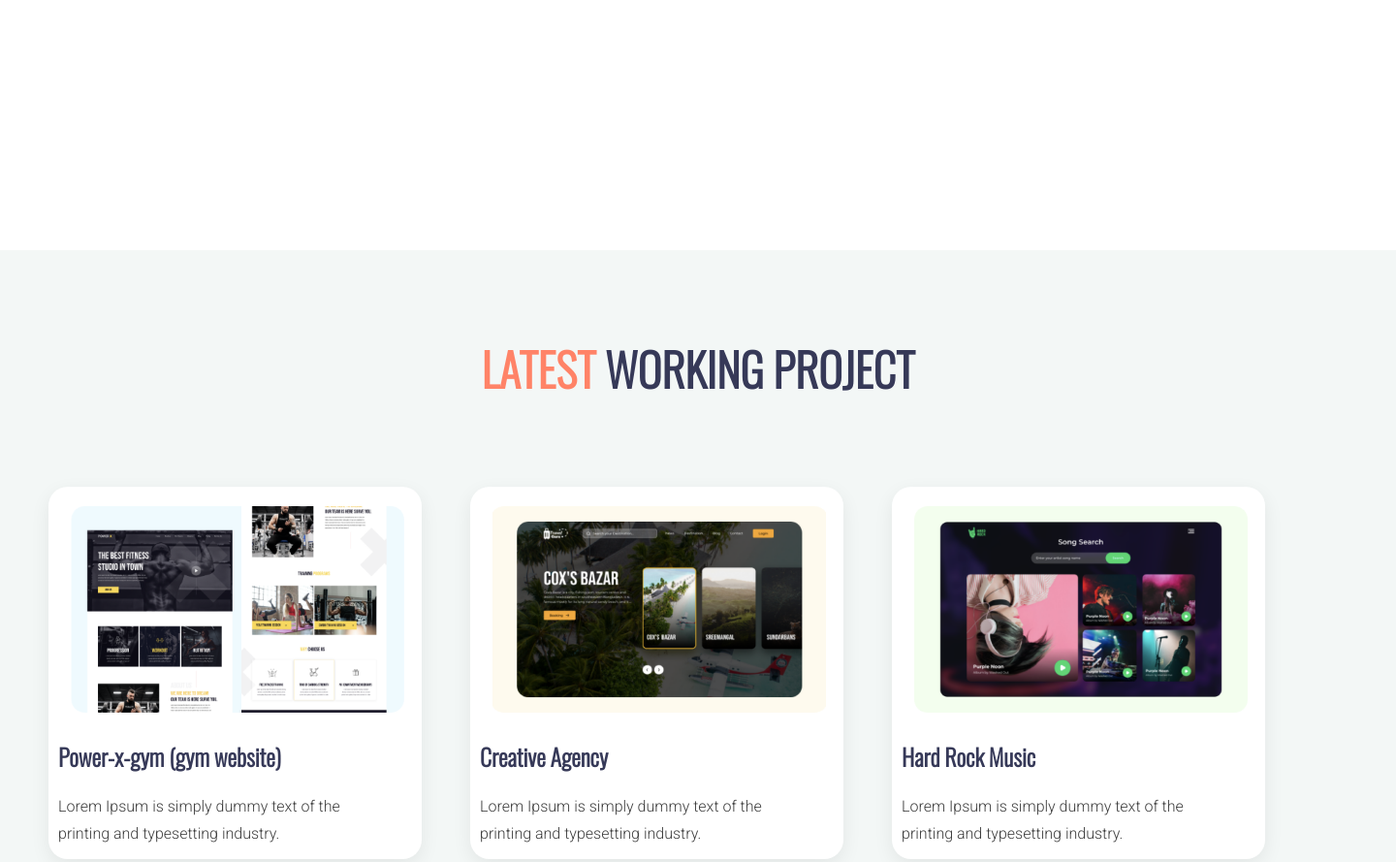
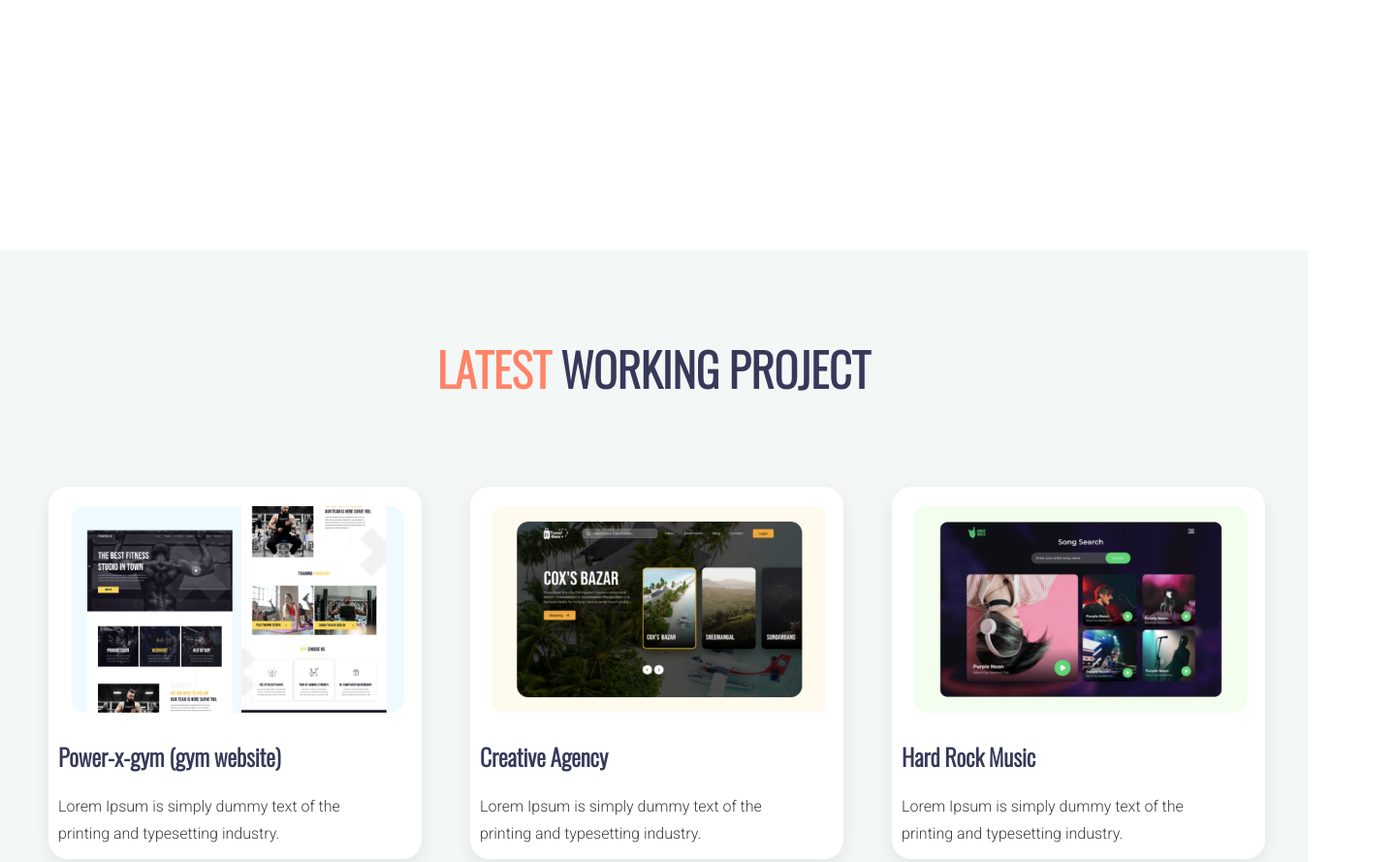
Before and after one commit to Erfana07/assignment1, a plain HTML site: page index.html in a window 1280 px wide. Shown: the part 1094-1983 px from the top of the page at 97% size, 1440 px wide, since content can reach past the window. Drawn offline with nearby package versions, Linux system fonts and the light colour scheme.

Commit message:
2nd time

```diff
--- a/style.css
+++ b/style.css
@@ -100,7 +100,7 @@ h3{
 .project{
     background: #f0f5f4cc;
     height:750px;
-    width:1440px;
+    width:1348.5px;
 }
   #box1 img{
       margin-top:15px;
```
Also changed, not shown: index.html (+2 -3 lines).
